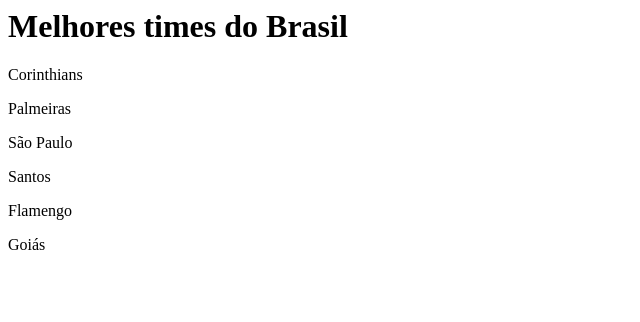
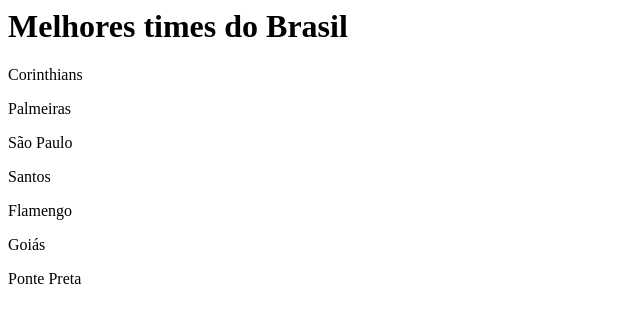
Before and after one commit to gustavobeck/projeto-engenharia-software, a plain HTML site: page index.html in a window 1280 px wide. Shown: the full height of the page, 0-640 px from the left. Drawn offline with Linux system fonts and the light colour scheme.

Commit message:
Adicionando novo time no index.html

```diff
--- a/index.html
+++ b/index.html
@@ -8,5 +8,6 @@
 <p>Santos</p>
 <p>Flamengo</p>
 <p>Goiás</p>
+<p>Ponte Preta</p>
 
 </html>
```
